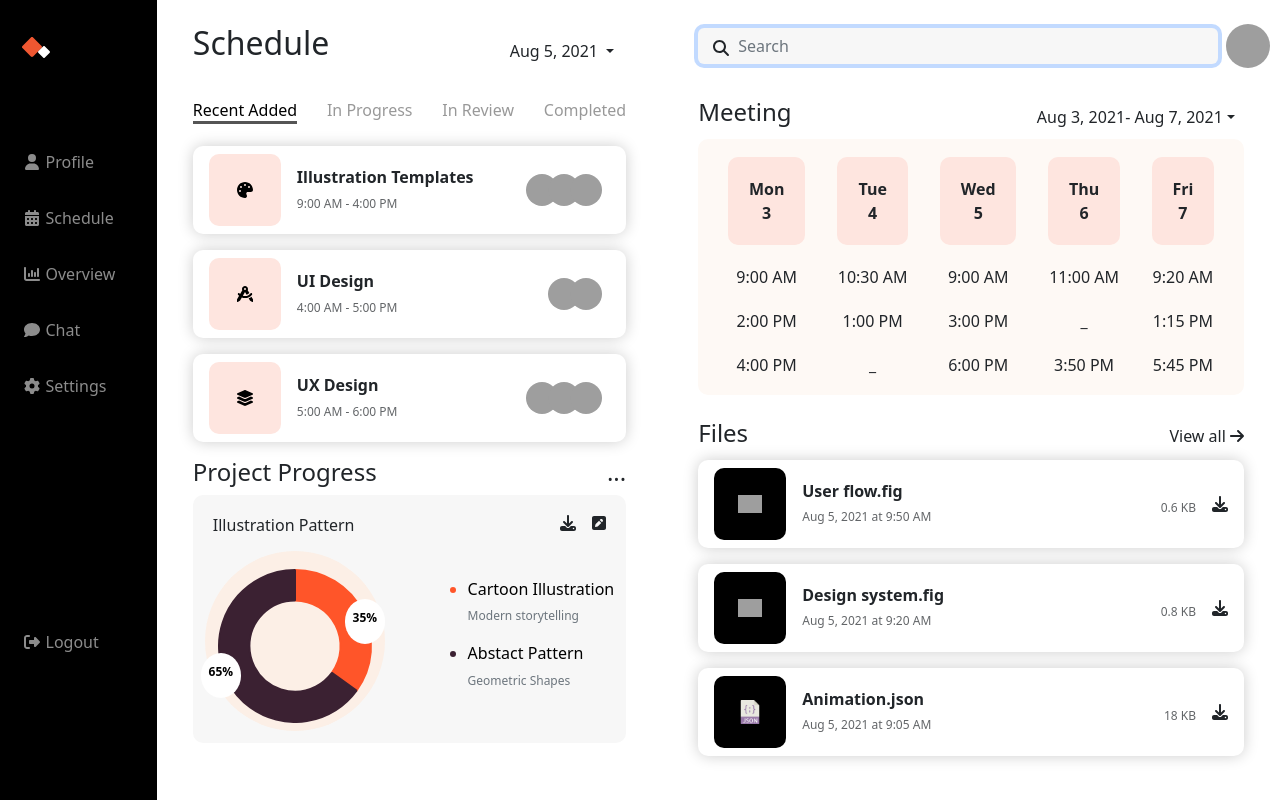
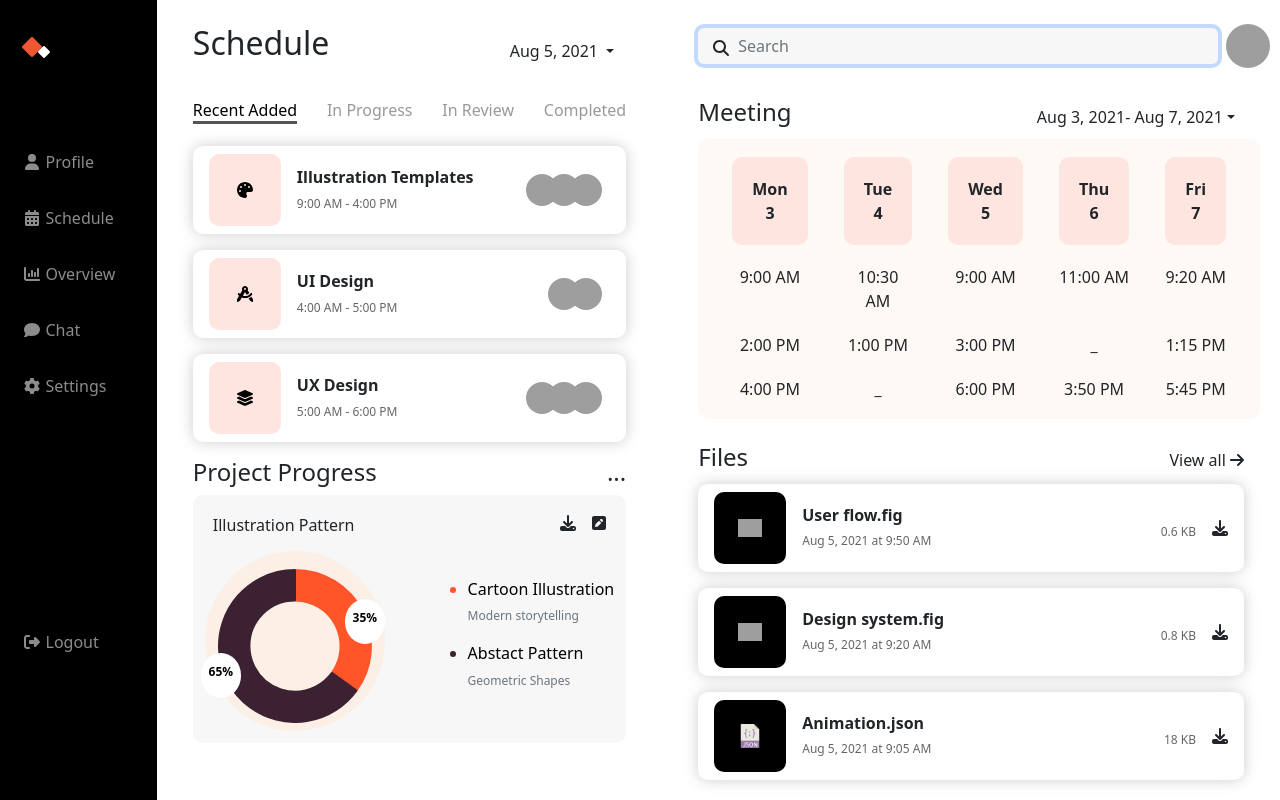
Before and after one commit to zorgness/dashboard-vue-js, a Vue app: page /schedule in a window 1280 px wide. Shown: the top 800 px of the page. Built offline with nearby package versions, Linux system fonts and the light colour scheme; grey boxes are pictures that could not be loaded.

Commit message:
update on table meeting component

```diff
--- a/src/components/schedule/Design.vue
+++ b/src/components/schedule/Design.vue
@@ -1,7 +1,6 @@
 <script setup>
 import CardDesign from "./../cards/CardDesign.vue";
 import { data } from "../../data/dataDesign.js";
-console.log(data);
 </script>
 
 <template>
--- a/src/components/schedule/Meeting.vue
+++ b/src/components/schedule/Meeting.vue
@@ -1,10 +1,37 @@
 <script setup>
 import { data } from "./../../data/dataMeeting";
-console.log(data);
+
+const handleMouseEnter = (id) => {
+  const cellsToSelect = document.querySelectorAll(`.col-table${id}`);
+  const thWrapper = document.querySelector(`.th-wrapper${id}`);
+  thWrapper.style.background = "transparent";
+
+  cellsToSelect.forEach((element, index) => {
+    element.style.border = "2px solid black";
+    if (index === 0) {
+      element.style.borderStyle = "solid solid none solid ";
+    } else if (index === cellsToSelect.length - 1) {
+      element.style.borderStyle = "none solid solid solid";
+      element.style.borderBottomRightRadius = "10px";
+      element.style.borderBottomLeftRadius = "10px";
+    } else {
+      element.style.borderStyle = "none solid none solid";
+    }
+  });
+};
+
+const handleMouseLeave = (id) => {
+  const cellsToSelect = document.querySelectorAll(`.col-table${id}`);
+  const thWrapper = document.querySelector(`.th-wrapper${id}`);
+  thWrapper.style.background = "#fee5df";
+  cellsToSelect.forEach((element) => {
+    element.style.border = "2px solid transparent";
+  });
+};
 </script>
 <template>
-  <div className="m-4">
-    <div className="d-flex justify-content-between  align-items-baseline mb-1">
+  <div class="m-4">
+    <div class="d-flex justify-content-between align-items-baseline mb-1">
       <div>
         <h4>Meeting</h4>
       </div>
@@ -35,11 +62,17 @@ console.log(data);
       </div>
     </div>
     <div class="table-responsive-lg">
-      <table class="text-center table table-borderless">
+      <table class="text-center table table-borderless" id="table-lol">
         <thead>
           <tr>
-            <th v-for="info in data" :key="info.id" class="col-table${id}">
-              <div class="th-wrapper th-wrapper${id}">
+            <th
+              v-for="info in data"
+              :key="info.id"
+              :class="' col-table col-table' + info.id"
+              @mouseenter="handleMouseEnter(info.id)"
+              @mouseleave="handleMouseLeave(info.id)"
+            >
+              <div :class="'th-wrapper th-wrapper' + info.id">
                 {{ info.day }}
                 <br />
                 <span>{{ info.date }}</span>
@@ -49,17 +82,38 @@ console.log(data);
         </thead>
         <tbody>
           <tr>
-            <td v-for="info in data" :key="info.id" class="col-table${id}">
+            <td
+              v-for="info in data"
+              :key="info.id"
+              class="col-table"
+              :class="'col-table' + info.id"
+              @mouseenter="handleMouseEnter(info.id)"
+              @mouseleave="handleMouseLeave(info.id)"
+            >
               {{ info?.hours?.[0] ?? "_" }}
             </td>
           </tr>
           <tr>
-            <td v-for="info in data" :key="info.id" class="col-table${id}">
+            <td
+              v-for="info in data"
+              :key="info.id"
+              class="col-table"
+              :class="'col-table' + info.id"
+              @mouseenter="handleMouseEnter(info.id)"
+              @mouseleave="handleMouseLeave(info.id)"
+            >
               {{ info?.hours?.[1] ?? "_" }}
             </td>
           </tr>
           <tr>
-            <td v-for="info in data" :key="info.id" class="col-table${id}">
+            <td
+              v-for="info in data"
+              :key="info.id"
+              class="col-table"
+              :class="'col-table' + info.id"
+              @mouseenter="handleMouseEnter(info.id)"
+              @mouseleave="handleMouseLeave(info.id)"
+            >
               {{ info?.hours?.[2] ?? "_" }}
             </td>
           </tr>
--- a/src/styles/components/table.css
+++ b/src/styles/components/table.css
@@ -1,6 +1,6 @@
 .table {
   border-collapse: separate;
-  border-spacing: 12px 0;
+  border-spacing: 16px 0;
   background: #fef9f5;
   border-radius: 10px;
   padding: 8px;
```
